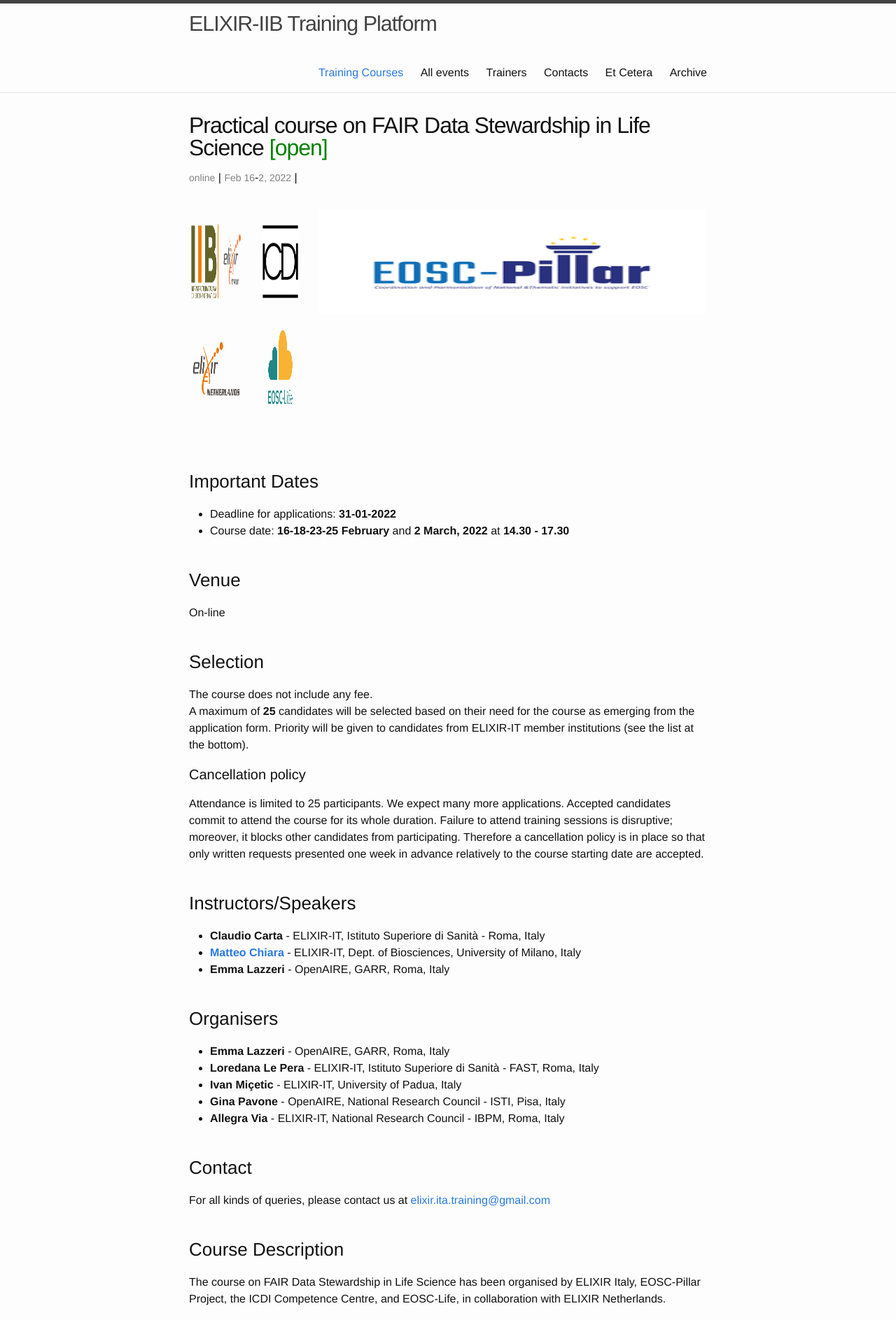
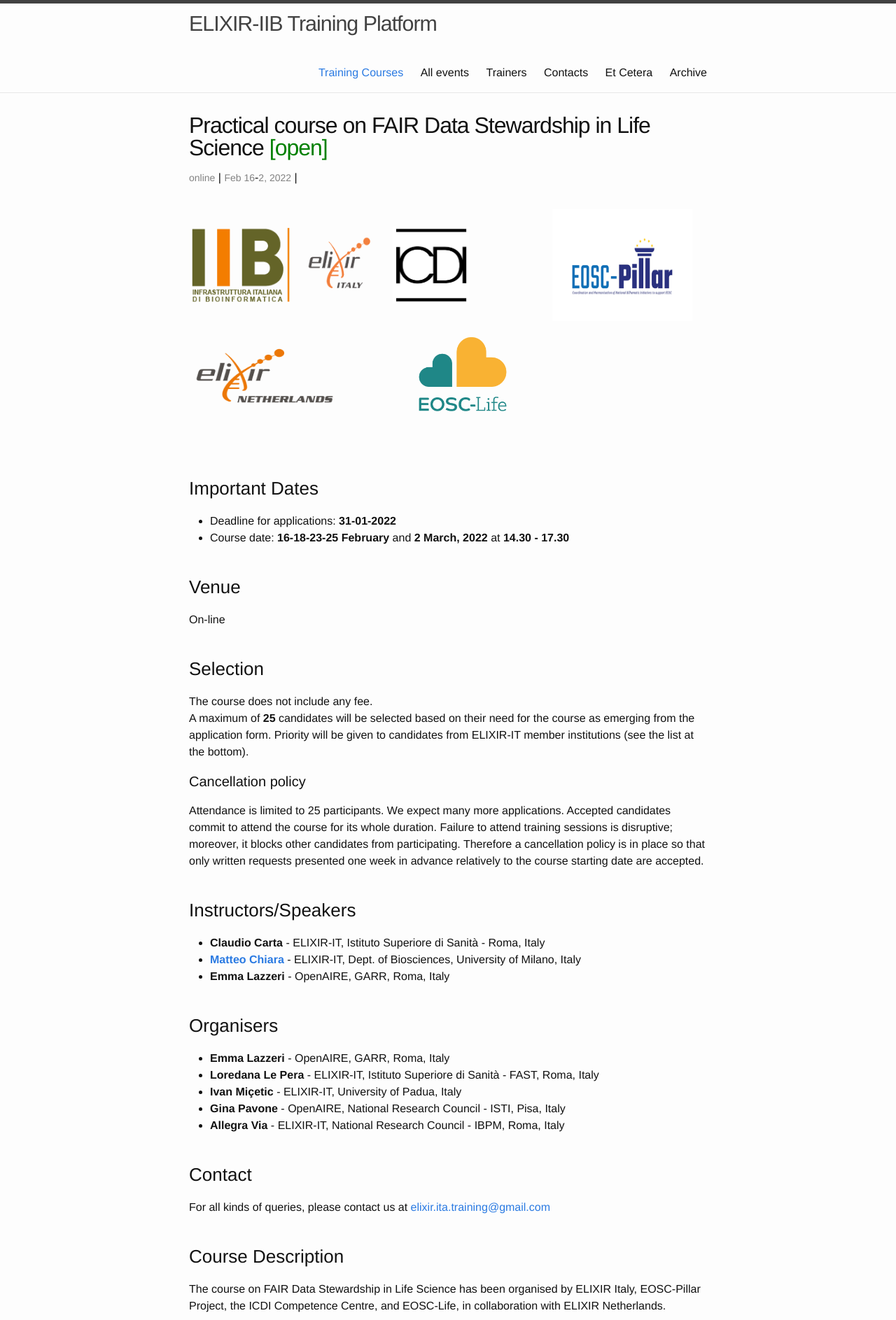
Before and after one commit to ELIXIR-IIB-training/website, a Jekyll site: the page built from _posts/2022-02-16-FAIR_Data_Stewardship-online.md, in a window 1280 px wide. Shown: the top 1887 px of the page at 70% size. Built offline with Jekyll 4.4.1, drawn with Linux system fonts in a browser that asks for light colours.

Commit message:
Formatting Logos

```diff
--- a/_posts/2022-02-16-FAIR_Data_Stewardship-online.md
+++ b/_posts/2022-02-16-FAIR_Data_Stewardship-online.md
@@ -18,13 +18,13 @@ description: The course on FAIR Data Stewardship in Life Science has been organi
         <td><a href=""><img src="../../../img/Logo_ICDI.png" height="110" width="110"></a>
         </td>
         <td width="20"></td>
-        <td><a href=""><img src="../../../img/Logo_EOSC_pillar.png" height="150" width="2000"></a>
+        <td><a href=""><img src="../../../img/Logo_EOSC_pillar.png" height="160" width="200"></a>
         </td>
         </tr>
         <tr>
         <td><a href="https://elixir-europe.org/about-us/who-we-are/nodes/netherlands"><img src="../../../img/Logo_ELIXIR_Netherlands.jpeg" height="110" width="210"></a>
         </td>
-        <td width="20"></td>
+        <td width="10"></td>
         <td><a href="https://www.eosc-life.eu/"><img src="../../../img/Logo_EOSC_Life.png" height="150" width="200"></a>
         </td>
         </tr>
```
